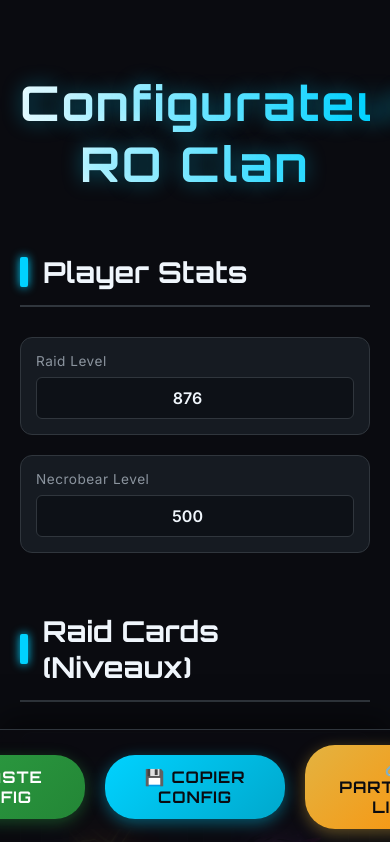
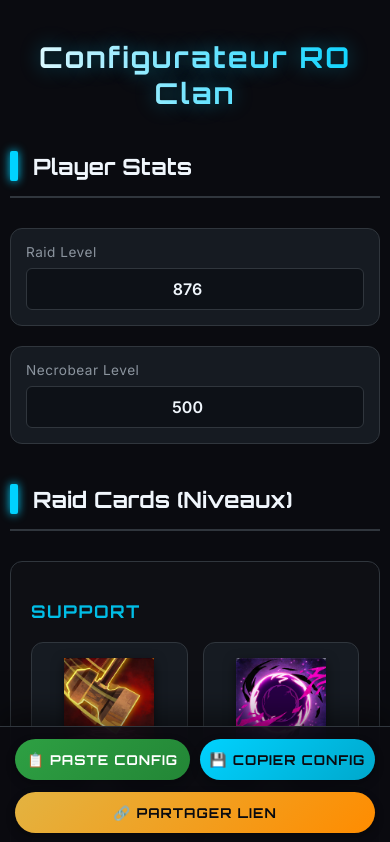
Before and after one commit to JUDOKA104/config-avg, a React (Create React App) app: page / in a window 390 px wide. Shown: the top 842 px of the page. Built offline with nearby package versions, Linux system fonts and the light colour scheme.

Commit message:
fix footer

```diff
--- a/src/App.css
+++ b/src/App.css
@@ -306,3 +306,62 @@ section:last-of-type {
 section {
   animation: fadeIn 0.6s ease-out forwards;
 }
+
+/* --- RESPONSIVE MOBILE (Footer: 2 haut / 1 bas) --- */
+@media (max-width: 600px) {
+
+  h1 {
+    font-size: 1.8rem;
+    margin-bottom: 30px;
+  }
+
+  h2 {
+    font-size: 1.4rem;
+    margin-top: 40px;
+  }
+
+  .app-container {
+    padding: 20px 10px;
+  }
+
+  /* Footer Conteneur */
+  .sticky-footer {
+    padding: 12px 15px;
+    box-sizing: border-box;
+    width: 100%;
+    margin-bottom: -1px;
+  }
+
+  /* Disposition des boutons */
+  .footer-buttons {
+    display: flex;
+    flex-wrap: wrap;
+    gap: 10px;
+    width: 100%;
+    justify-content: space-between;
+  }
+
+  /* Style général des boutons sur mobile */
+  .action-btn {
+    min-width: 0;
+    font-size: 0.85rem;
+    padding: 12px 5px;
+    margin: 0;
+    box-shadow: 0 4px 10px rgba(0, 0, 0, 0.3);
+  }
+
+  /* LES 2 BOUTONS DU HAUT (Paste & Copier) */
+  .import-btn,
+  .copy-btn {
+    flex: 0 0 calc(50% - 5px);
+    width: calc(50% - 5px);
+  }
+
+  /* LE BOUTON DU BAS (Partager) */
+  .share-btn {
+    flex: 0 0 100%;
+    width: 100%;
+    order: 3;
+    margin-top: 2px;
+  }
+}
```
